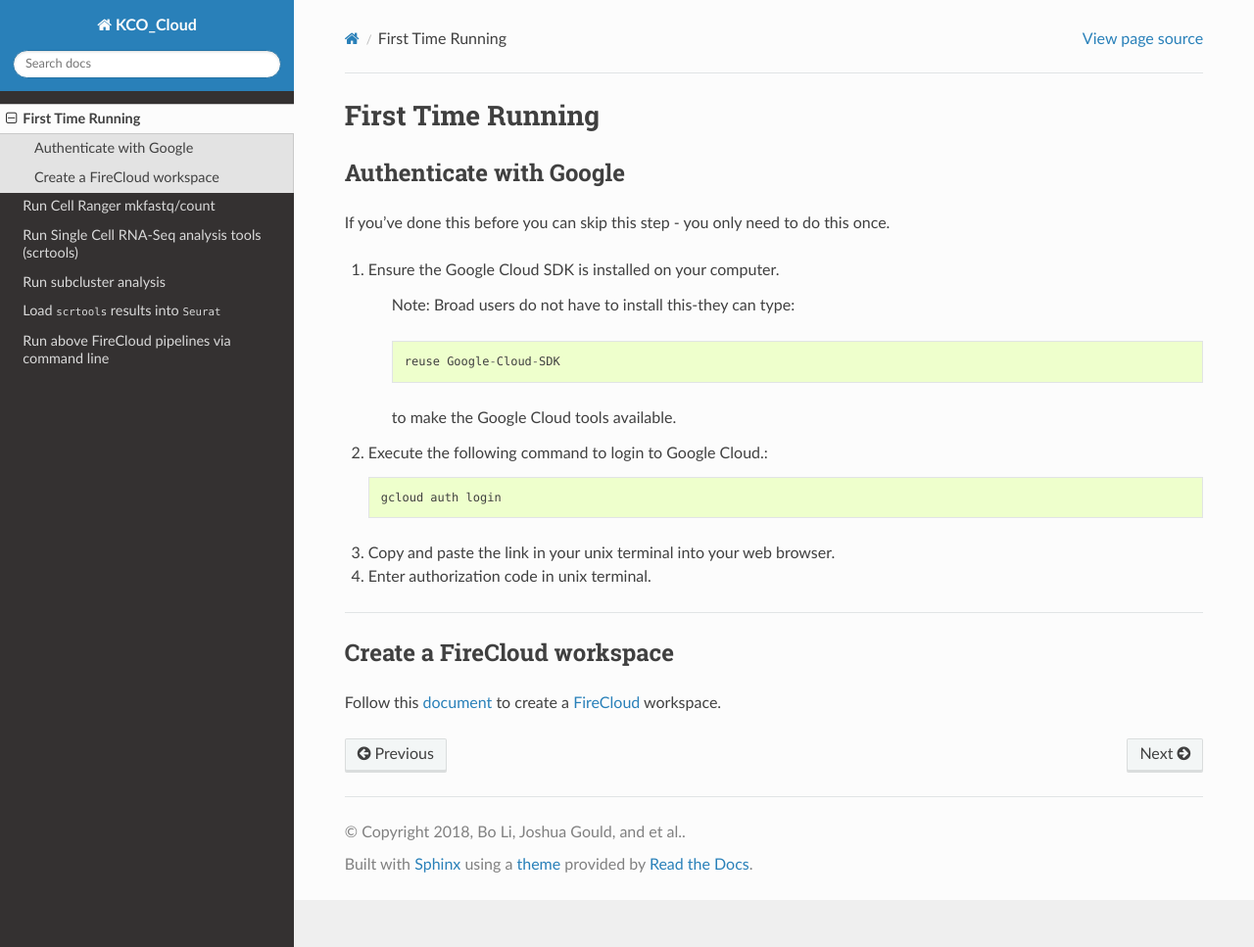
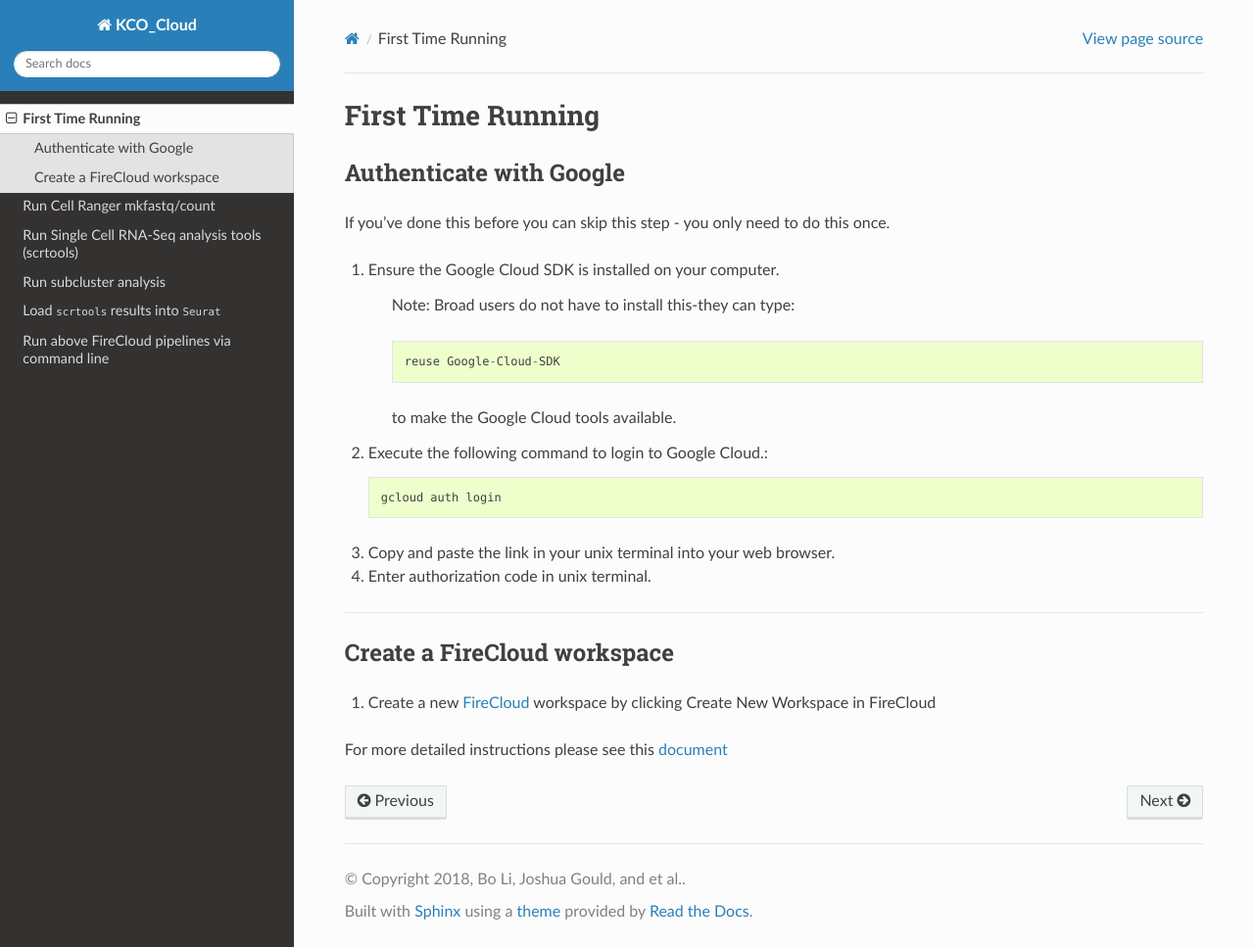
Before and after one commit to lilab-bcb/cumulus, a Sphinx documentation site: the page built from docs/first_time.rst, in a window 1280 px wide and 967 px high. Shown: the whole window at 98% size. Built offline with Sphinx 7.4.7 and the Read the Docs theme 2.0.0, drawn with Linux system fonts in a browser that asks for light colours.

Commit message:
added a note on creating a new workspace

```diff
--- a/docs/first_time.rst
+++ b/docs/first_time.rst
@@ -27,7 +27,9 @@ If you've done this before you can skip this step - you only need to do this onc
 Create a FireCloud workspace
 ^^^^^^^^^^^^^^^^^^^^^^^^^^^^
 
-Follow this document_ to create a FireCloud_ workspace.
+#. Create a new FireCloud_ workspace by clicking Create New Workspace in FireCloud
+
+For more detailed instructions please see this document_
 
 .. _document: https://software.broadinstitute.org/firecloud/documentation/article?id=10746
 .. _FireCloud: https://portal.firecloud.org
```
